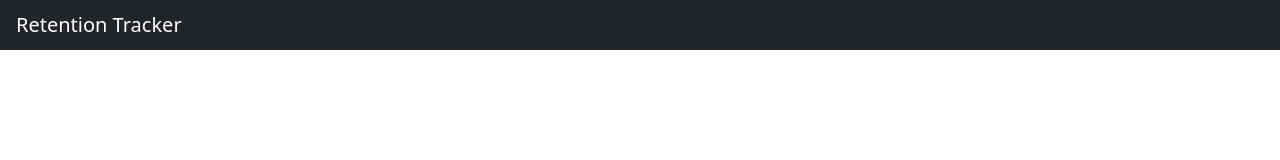
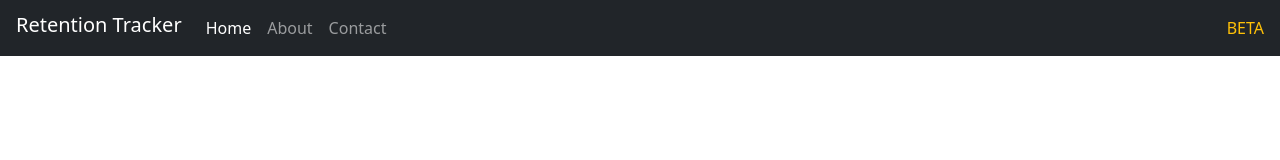
Before and after one commit to dontgetmad/RetentionTracker, a plain HTML site: page index.html in a window 1280 px wide. Drawn offline with nearby package versions, Linux system fonts and the light colour scheme.

Commit message:
Update index.html

```diff
--- a/index.html
+++ b/index.html
@@ -11,8 +11,14 @@
 </head>
 <body>
 	<div class="Nav-Bar Container">
-		<nav class="navbar navbar-dark bg-dark px-3">
-			<a class="navbar-brand mb-0 h1" href="#">Retention Tracker</a>
+		<nav class="navbar navbar-expand-lg navbar-dark bg-dark px-3">
+		<div class="navbar-nav">
+			<a class="navbar-brand mb-0 h1" href="index.html">Retention Tracker</a>
+			<a class="nav-item nav-link active" href="#">Home</a>
+			<a class="nav-item nav-link" href="about.html">About</a>
+      		<a class="nav-item nav-link" href="contact.html">Contact</a>
+      	</div>
+      	<span class="navbar-text ms-auto text-warning">BETA</span>
 		</nav>
 	</div>
 </body>
```
